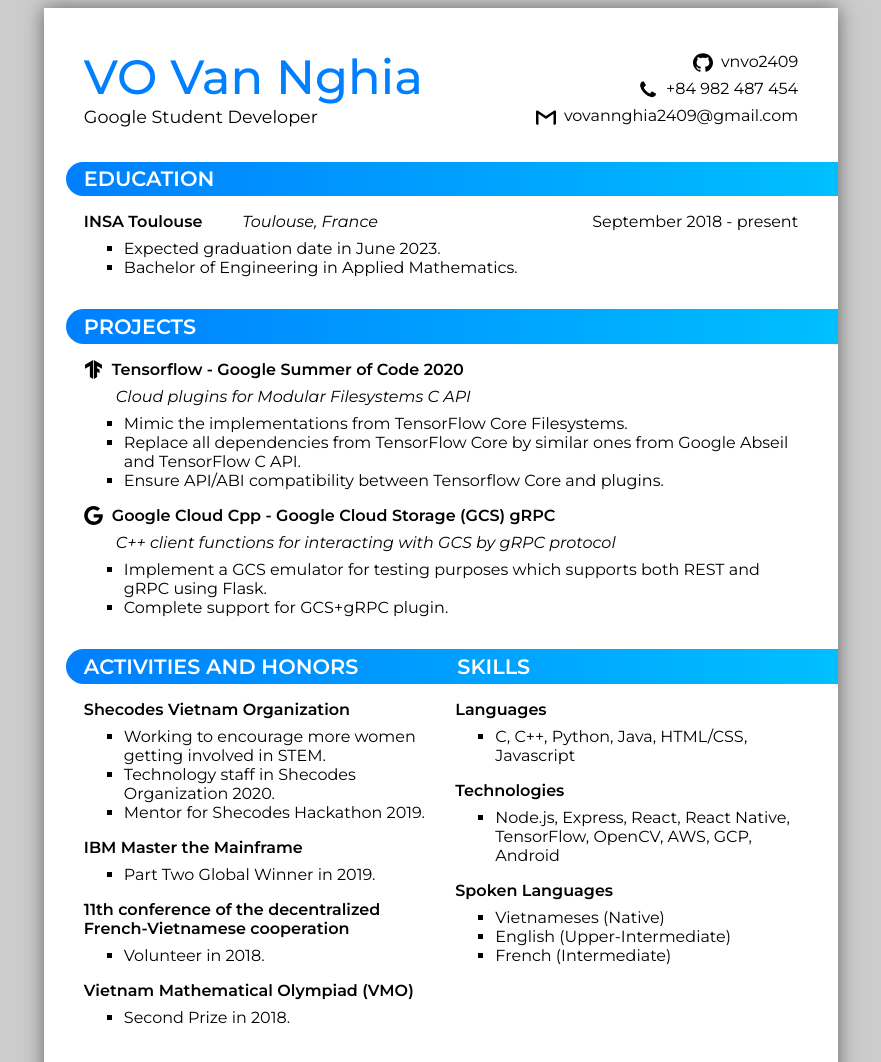
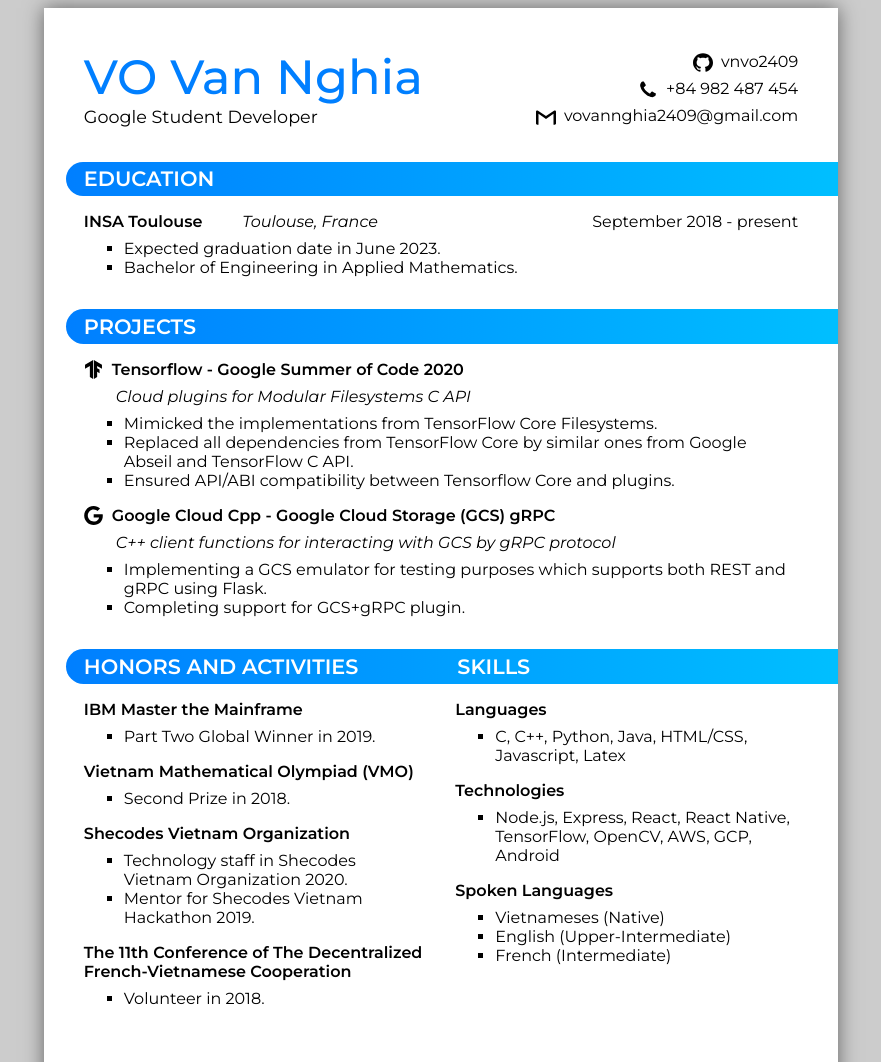
Before and after one commit to vnvo2409/portfolio, a plain HTML site: page cv/index.html in a window 1280 px wide. Shown: the top 1062 px of the page, without its empty margins (199-1080 px from the left). Drawn offline with Linux system fonts and the light colour scheme.

Commit message:
Fix typo

```diff
--- a/cv/index.css
+++ b/cv/index.css
@@ -189,27 +189,3 @@
   font-weight: 600;
   margin-bottom: .5rem;
 }
-
-.experience-list {
-  list-style: none;
-  padding: 0;
-}
-
-.experience-name {
-  display: flex;
-  margin-bottom: .5rem;
-}
-
-.experience-title {
-  margin: 0;
-  margin-top: .5rem;
-}
-
-.experience-time {
-  margin-left: auto;
-  order: 2;
-}
-
-h5 {
-  margin-top: 0;
-}
--- a/cv/index.html
+++ b/cv/index.html
@@ -70,10 +70,11 @@
             </div>
             <!-- <a href="https://summerofcode.withgoogle.com/projects/#5496552598011904"></a> -->
             <ul class="descriptions">
-              <li>Mimic the implementations from TensorFlow Core Filesystems.</li>
-              <li>Replace all dependencies from TensorFlow Core by similar ones from Google Abseil and TensorFlow C API.
+              <li>Mimicked the implementations from TensorFlow Core Filesystems.</li>
+              <li>Replaced all dependencies from TensorFlow Core by similar ones from Google Abseil and TensorFlow C
+                API.
               </li>
-              <li>Ensure API/ABI compatibility between Tensorflow Core and plugins.</li>
+              <li>Ensured API/ABI compatibility between Tensorflow Core and plugins.</li>
             </ul>
           </li>
           <li class="article-list-item">
@@ -87,27 +88,19 @@
             </div>
             <!-- <a href="https://github.com/googleapis/google-cloud-cpp/issues/4751"></a> -->
             <ul class="descriptions">
-              <li>Implement a GCS emulator for testing purposes which supports both REST and gRPC using Flask.</li>
-              <li>Complete support for GCS+gRPC plugin.</li>
+              <li>Implementing a GCS emulator for testing purposes which supports both REST and gRPC using Flask.</li>
+              <li>Completing support for GCS+gRPC plugin.</li>
             </ul>
           </li>
         </ul>
       </article>
       <div class="article-title-box article-container">
-        <div class="article-title article-activities-skills">Activities and Honors</div>
+        <div class="article-title article-activities-skills">Honors and Activities</div>
         <div class="article-title article-activities-skills">Skills</div>
       </div>
       <div class="article-container">
         <article class="article-box article-activities-skills">
           <ul class="article-list">
-            <li class="article-list-item">
-              <div class="skill-title">Shecodes Vietnam Organization</div>
-              <ul class="descriptions">
-                <li>Working to encourage more women getting involved in STEM.</li>
-                <li>Technology staff in Shecodes Organization 2020.</li>
-                <li>Mentor for Shecodes Hackathon 2019.</li>
-              </ul>
-            </li>
             <li class="article-list-item">
               <div class="skill-title">IBM Master the Mainframe</div>
               <ul class="descriptions">
@@ -115,15 +108,22 @@
               </ul>
             </li>
             <li class="article-list-item">
-              <div class="skill-title">11th conference of the decentralized French-Vietnamese cooperation</div>
+              <div class="skill-title">Vietnam Mathematical Olympiad (VMO)</div>
               <ul class="descriptions">
-                <li>Volunteer in 2018.</li>
+                <li>Second Prize in 2018.</li>
               </ul>
             </li>
             <li class="article-list-item">
-              <div class="skill-title">Vietnam Mathematical Olympiad (VMO)</div>
+              <div class="skill-title">Shecodes Vietnam Organization</div>
               <ul class="descriptions">
-                <li>Second Prize in 2018.</li>
+                <li>Technology staff in Shecodes Vietnam Organization 2020.</li>
+                <li>Mentor for Shecodes Vietnam Hackathon 2019.</li>
+              </ul>
+            </li>
+            <li class="article-list-item">
+              <div class="skill-title">The 11th Conference of The Decentralized French-Vietnamese Cooperation</div>
+              <ul class="descriptions">
+                <li>Volunteer in 2018.</li>
               </ul>
             </li>
           </ul>
@@ -133,7 +133,7 @@
             <li class="article-list-item">
               <div class="skill-title">Languages</div>
               <ul class="descriptions">
-                <li>C, C++, Python, Java, HTML/CSS, Javascript</li>
+                <li>C, C++, Python, Java, HTML/CSS, Javascript, Latex</li>
               </ul>
             </li>
             <li class="article-list-item">
```
Also changed, not shown: 1 other file.
